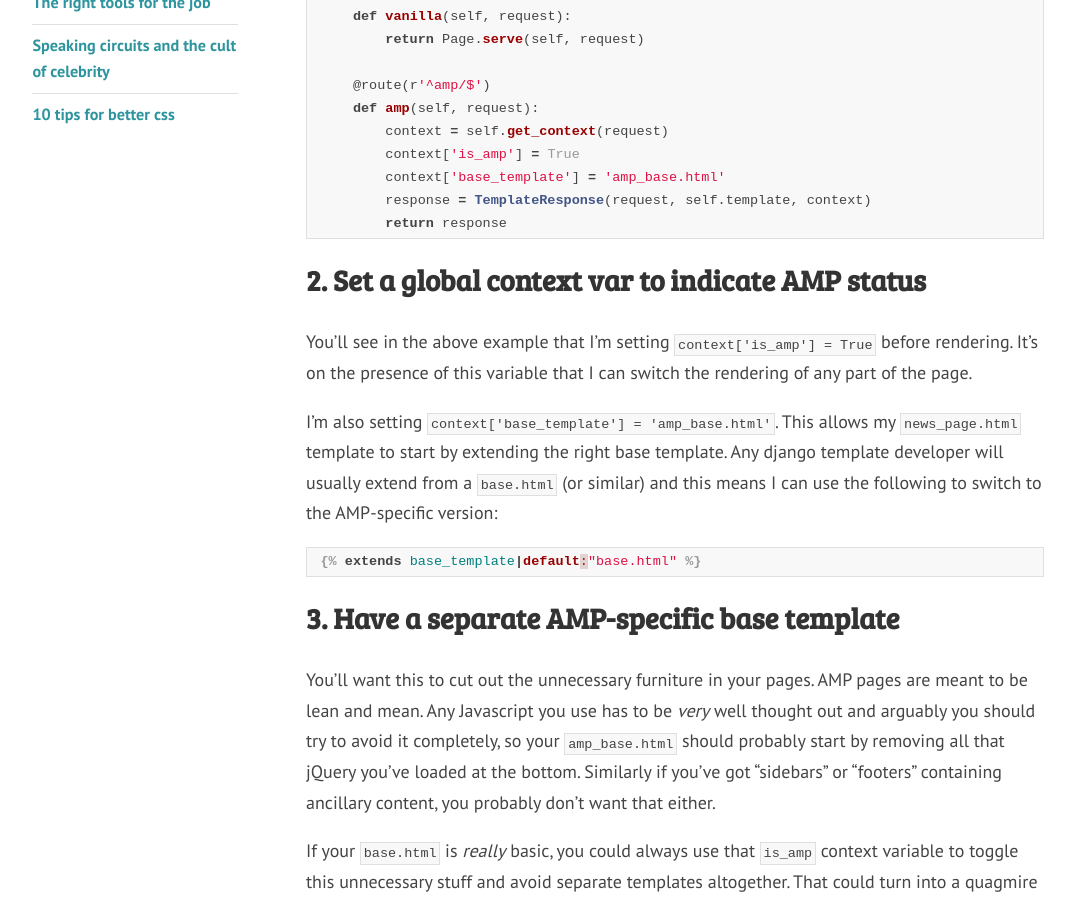
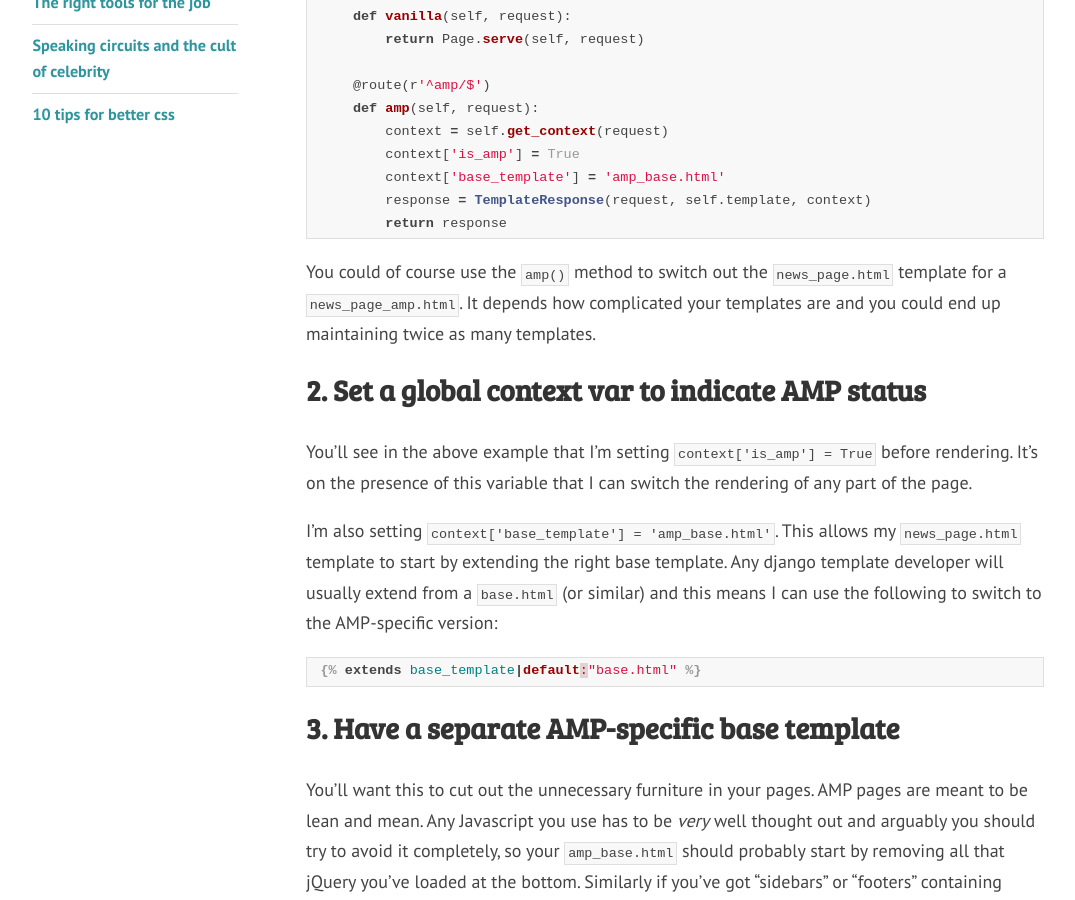
Before and after one commit to davecranwell/davecranwell.github.io, a Jekyll site: the page built from _posts/2016-02-26-wagtail-google-accelerated-mobile-pages.md, in a window 1280 px wide and 900 px high, scrolled down 718 px. Shown: the whole window, without its empty margins (100-1175 px from the left). Built offline with Jekyll 4.4.1, drawn with Linux system fonts in a browser that asks for light colours; nearby versions of some CDN libraries; Markdown is read by kramdown in place of the engine named in the settings; comment, search, counter and statistics services are not loaded.

Commit message:
note about swithcing template

```diff
--- a/_posts/2016-02-26-wagtail-google-accelerated-mobile-pages.md
+++ b/_posts/2016-02-26-wagtail-google-accelerated-mobile-pages.md
@@ -28,6 +28,8 @@
         return response
 
 {% endhighlight %}
+
+You could of course use the `amp()` method to switch out the `news_page.html` template for a `news_page_amp.html`. It depends how complicated your templates are and you could end up maintaining twice as many templates.
 
 ## 2. Set a global context var to indicate AMP status
 
```
